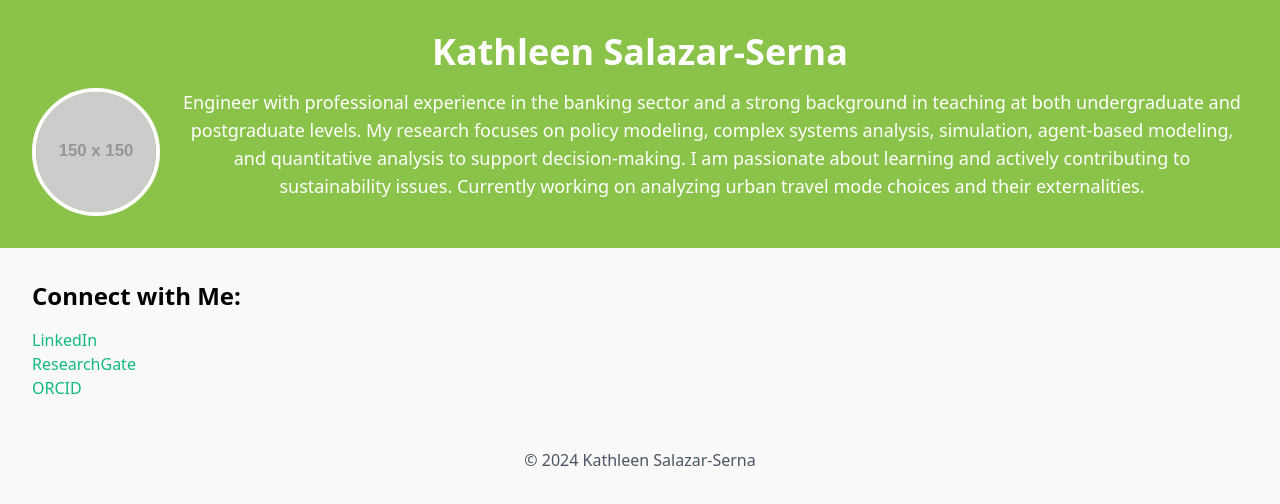
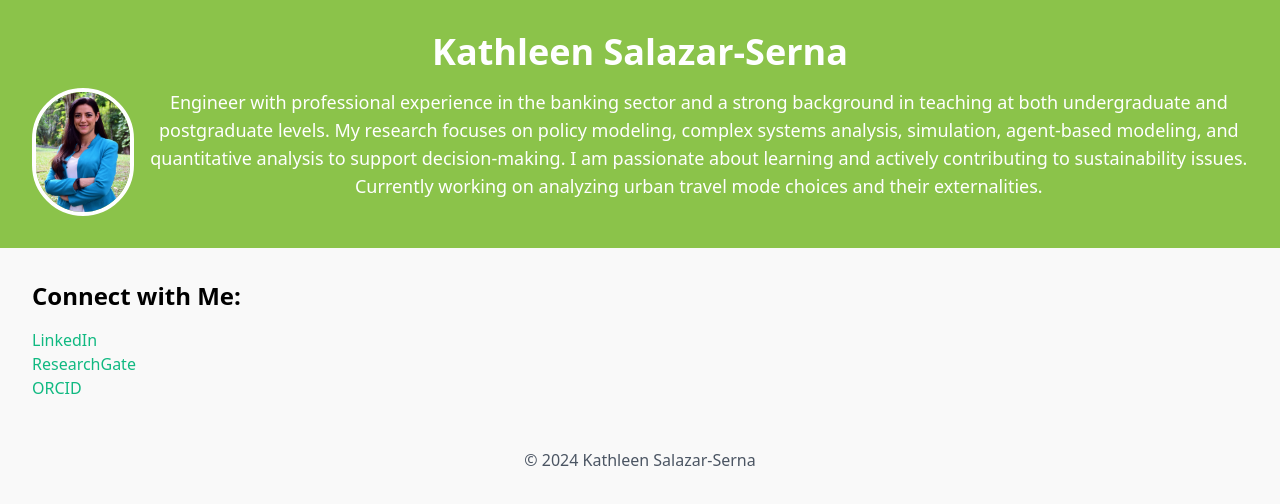
Before and after one commit to Kathleenss/Kathleenss.github.io, a plain HTML site: page index.html in a window 1280 px wide. Drawn offline with nearby package versions, Linux system fonts and the light colour scheme; placeholder pictures from the web are drawn by us.

Commit message:
Update index.html

```diff
--- a/index.html
+++ b/index.html
@@ -20,7 +20,7 @@
     <header class="header p-8 text-center">
         <h1 class="text-4xl font-bold">Kathleen Salazar-Serna</h1>
         <div class="flex justify-center mt-4">
-            <img src="https://via.placeholder.com/150" alt="Kathleen Salazar-Serna" class="rounded-full w-32 h-32 border-4 border-white">
+            <img src="profile.JPG" alt="Kathleen Salazar-Serna" class="rounded-full w-32 h-32 border-4 border-white">
             <p class="ml-4 text-lg">Engineer with professional experience in the banking sector and a strong background in teaching at both undergraduate and postgraduate levels. My research focuses on policy modeling, complex systems analysis, simulation, agent-based modeling, and quantitative analysis to support decision-making. I am passionate about learning and actively contributing to sustainability issues. Currently working on analyzing urban travel mode choices and their externalities.</p>
         </div>
     </header>
```
